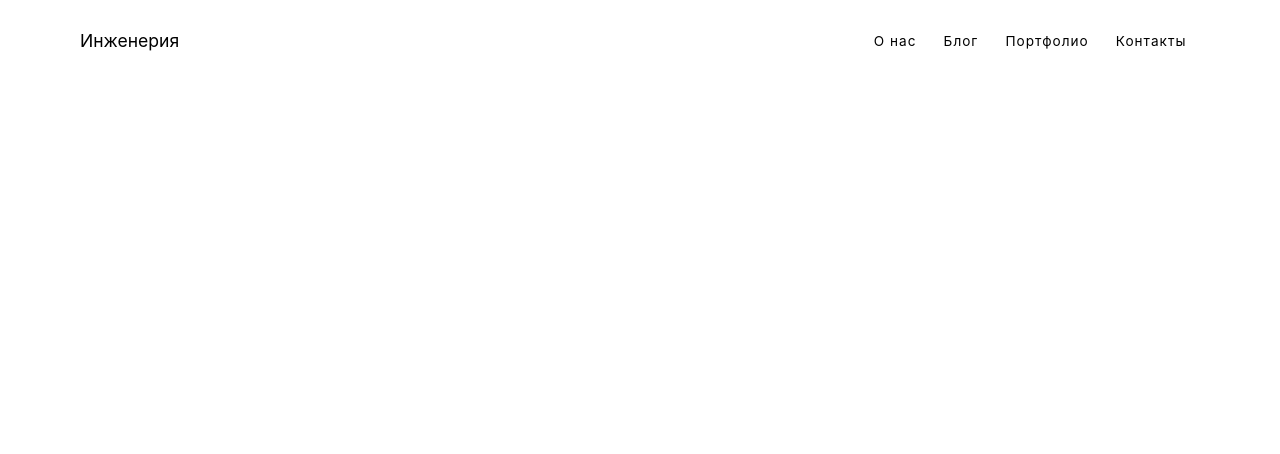
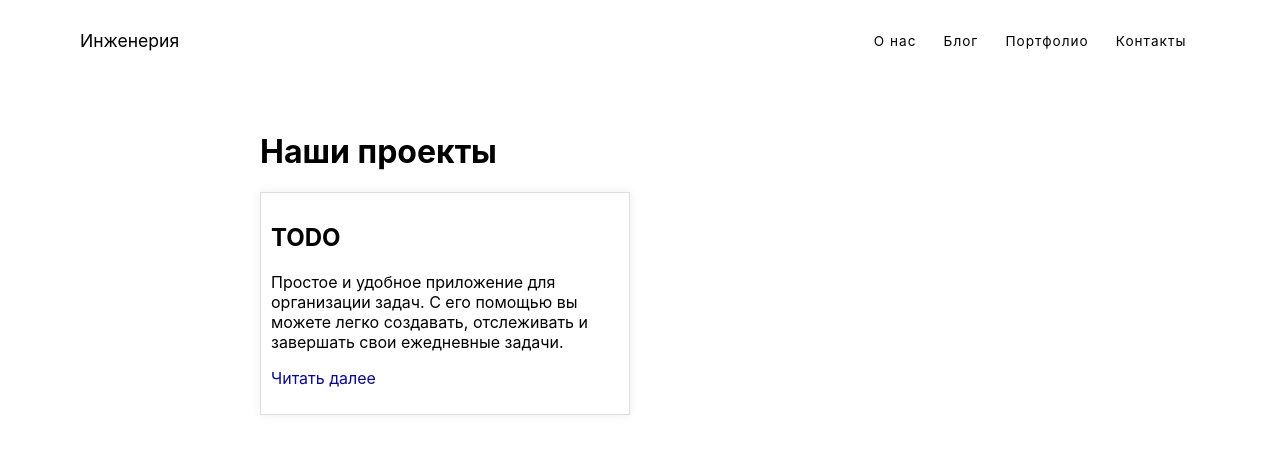
Before and after one commit to Dimatresko/Svelte-test, a SvelteKit app: page /project in a window 1280 px wide. Shown: the top 454 px of the page. Built offline with nearby package versions, Linux system fonts and the light colour scheme.

Commit message:
add blog

```diff
--- /dev/null
+++ b/src/routes/project/+layout.svelte
@@ -0,0 +1,3 @@
+<div class="container">
+    <slot />
+  </div>
--- a/src/routes/project/+page.svelte
+++ b/src/routes/project/+page.svelte
@@ -0,0 +1,45 @@
+<svelte:head>
+ <title>Портфолио</title>
+</svelte:head>
+
+<div class='container'>
+ <h1>Наши проекты</h1>
+ <div class='apps'>
+  {#each routes as page}
+   <div class='app'>
+    <h2>{page.title}</h2>
+    <p>{page.body}</p>
+    <p class='readmore'>
+     <a class='link' href={`/project/apps/${page.id}`}>
+      Читать далее
+     </a>
+    </p>
+   </div>
+  {/each}
+ </div>
+</div>
+<script>
+    import { routes } from './routes.js';
+</script>
+<style>
+    .container {
+     margin: 50px auto;
+     max-width: 800px;
+     padding: 0 20px;
+    }
+
+    .apps {
+     display: grid;
+     grid-template-columns: 1fr 1fr;
+     grid-gap: 20px;
+    }
+    .app {
+     border: 1px solid #ddd;
+     padding: 10px;
+     box-shadow: 0 0 10px #eee;
+    }
+
+  .link {
+   color: rgb(10, 10, 139);
+  }
+ </style>
--- /dev/null
+++ b/src/routes/project/routes.js
@@ -0,0 +1,7 @@
+export const routes = [
+    {
+      id: 1,
+      title: 'TODO',
+      body: 'Простое и удобное приложение для организации задач. С его помощью вы можете легко создавать, отслеживать и завершать свои ежедневные задачи.',
+    },
+  ];
```
